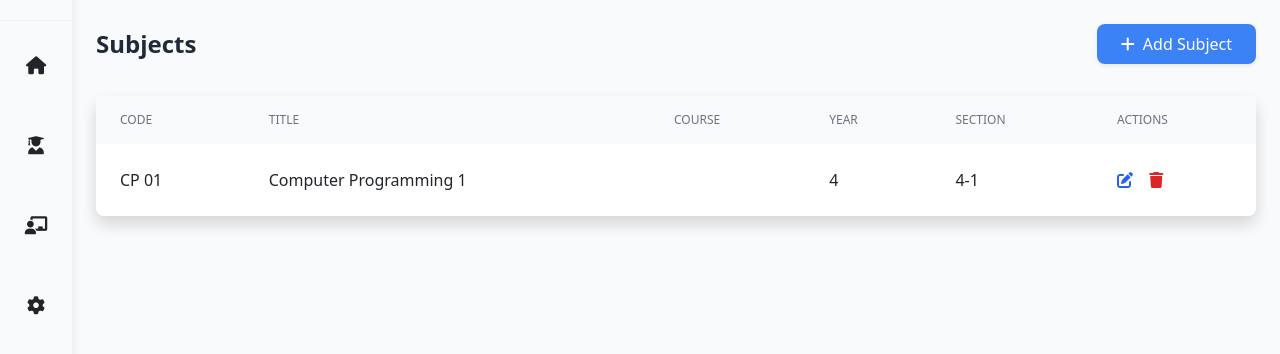
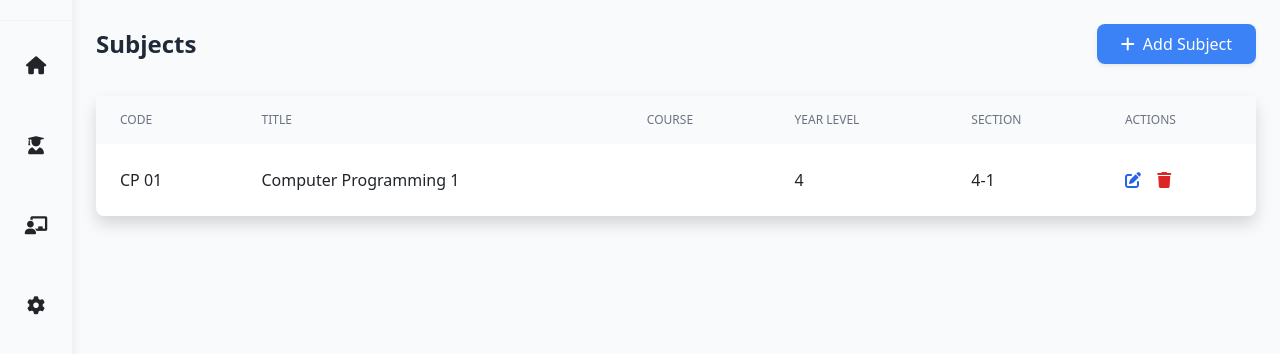
Before and after one commit to yowrexd/Student-Management-System, a Django app: page /subjects/ in a window 1280 px wide. Shown: the part 60-414 px from the top of the page. Run offline with Django 5.2, Linux system fonts and the light colour scheme; data comes from the database, SQL or seed files in the repository; tables that the repository leaves empty hold one stand-in row (values such as "Sample post"); some libraries are stand-ins or nearby versions.

Commit message:
updated: labeling in tables

```diff
--- a/SMSapp/templates/students.html
+++ b/SMSapp/templates/students.html
@@ -71,7 +71,7 @@
                         <th class="px-6 py-3 text-left text-xs font-medium text-gray-500 uppercase">Student ID</th>
                         <th class="px-6 py-3 text-left text-xs font-medium text-gray-500 uppercase">Name</th>
                         <th class="px-6 py-3 text-left text-xs font-medium text-gray-500 uppercase">Course</th>
-                        <th class="px-6 py-3 text-left text-xs font-medium text-gray-500 uppercase">Year</th>
+                        <th class="px-6 py-3 text-left text-xs font-medium text-gray-500 uppercase">Year Level</th>
                         <th class="px-6 py-3 text-left text-xs font-medium text-gray-500 uppercase">Section</th>
                         <th class="px-6 py-3 text-left text-xs font-medium text-gray-500 uppercase">Actions</th>
                     </tr>
--- a/SMSapp/templates/subjects.html
+++ b/SMSapp/templates/subjects.html
@@ -78,7 +78,7 @@
                         <th class="px-6 py-3 text-left text-xs font-medium text-gray-500 uppercase">Code</th>
                         <th class="px-6 py-3 text-left text-xs font-medium text-gray-500 uppercase">Title</th>
                         <th class="px-6 py-3 text-left text-xs font-medium text-gray-500 uppercase">Course</th>
-                        <th class="px-6 py-3 text-left text-xs font-medium text-gray-500 uppercase">Year</th>
+                        <th class="px-6 py-3 text-left text-xs font-medium text-gray-500 uppercase">Year Level</th>
                         <th class="px-6 py-3 text-left text-xs font-medium text-gray-500 uppercase">Section</th>
                         <th class="px-6 py-3 text-left text-xs font-medium text-gray-500 uppercase">Actions</th>
                     </tr>
```
